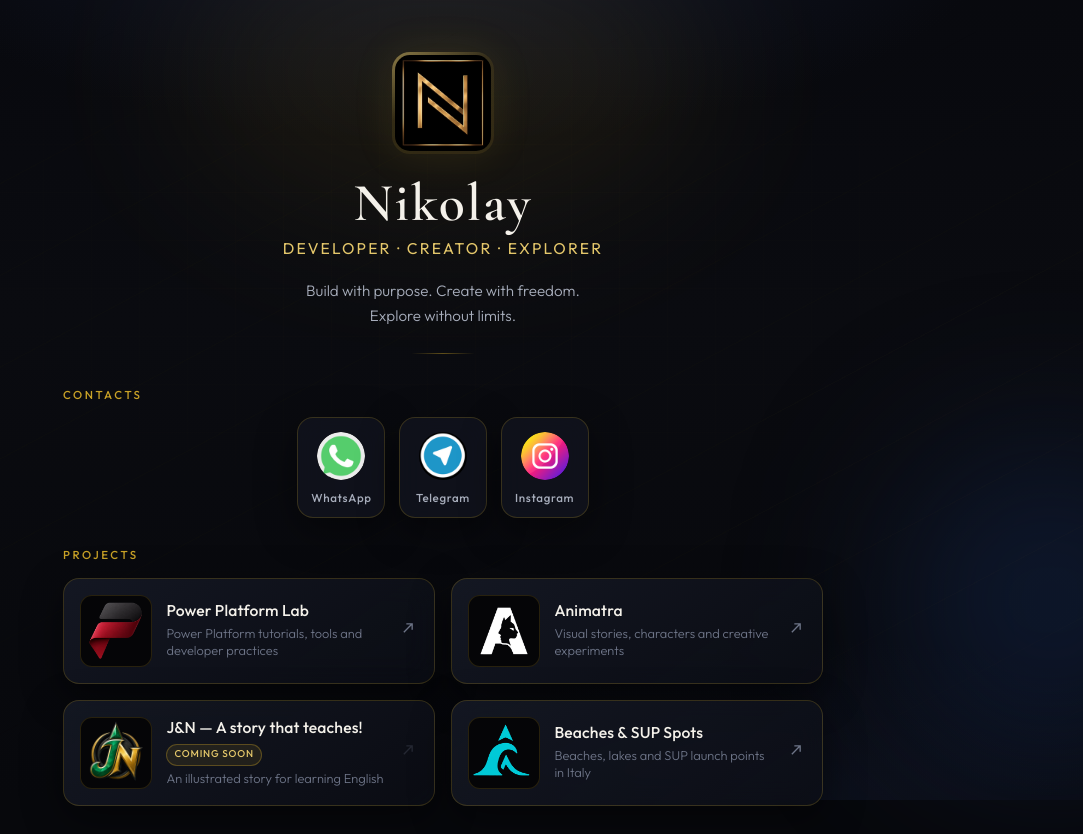
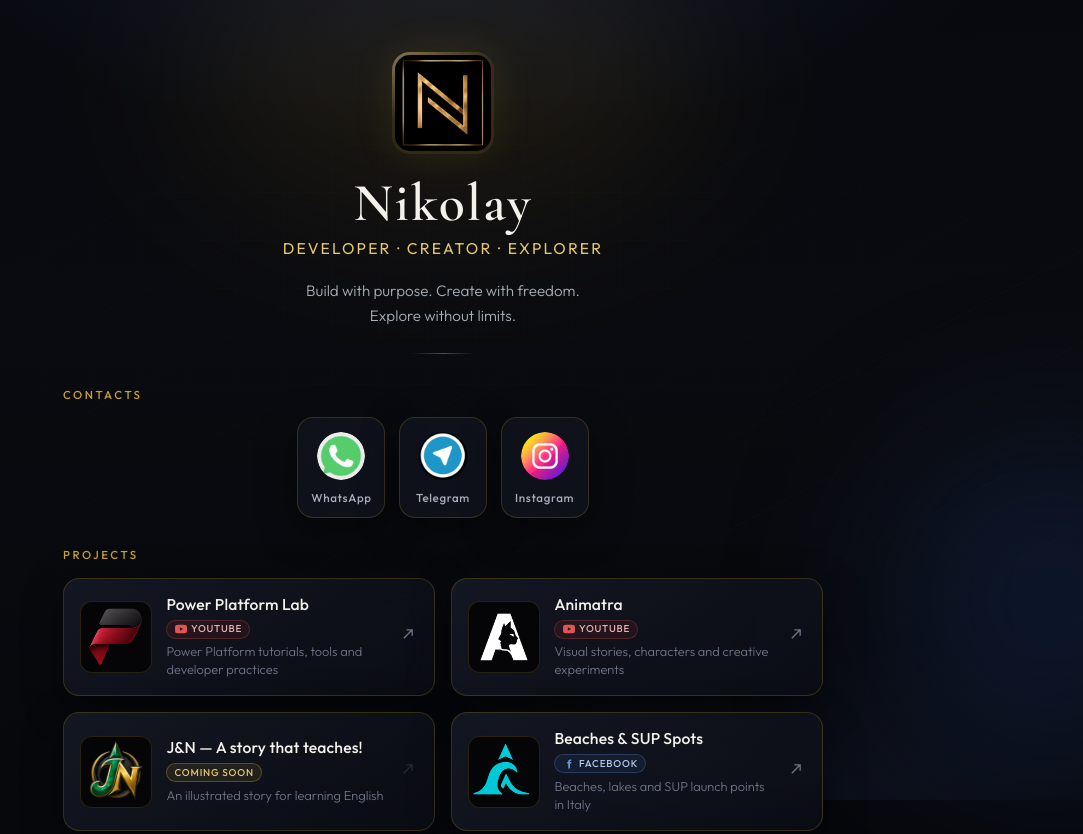
Before and after one commit to kartsevnik/nikotine.me, a plain HTML site: page index.html in a window 1280 px wide. Shown: the top 834 px of the page, without its empty margins (197-1280 px from the left). Drawn offline with nearby package versions, Linux system fonts and the light colour scheme.

Commit message:
Show platform badges under project titles.
Clarify YouTube and Facebook destinations with consistent badges next to Coming soon.

```diff
--- a/css/styles.css
+++ b/css/styles.css
@@ -543,10 +543,10 @@ a {
 
 .project-card__title-row {
   display: flex;
-  flex-wrap: wrap;
-  align-items: center;
-  gap: 0.4rem 0.55rem;
-  margin-bottom: 0.25rem;
+  flex-direction: column;
+  align-items: flex-start;
+  gap: 0.35rem;
+  margin-bottom: 0.3rem;
 }
 
 .project-card__title {
@@ -558,9 +558,17 @@ a {
   color: var(--text);
 }
 
+.project-card__badges {
+  display: flex;
+  flex-wrap: wrap;
+  align-items: center;
+  gap: 0.35rem;
+}
+
 .project-card__badge {
   display: inline-flex;
   align-items: center;
+  gap: 0.28rem;
   padding: 0.15rem 0.45rem;
   border-radius: 999px;
   border: 1px solid var(--gold-soft);
@@ -571,6 +579,32 @@ a {
   text-transform: uppercase;
   color: var(--gold-bright);
   white-space: nowrap;
+  line-height: 1.2;
+}
+
+.project-card__badge-icon {
+  display: inline-flex;
+  color: var(--gold);
+}
+
+.project-card__badge--youtube {
+  border-color: rgba(201, 80, 80, 0.28);
+  background: rgba(180, 40, 40, 0.12);
+  color: #e8b4b4;
+}
+
+.project-card__badge--youtube .project-card__badge-icon {
+  color: #e25555;
+}
+
+.project-card__badge--facebook {
+  border-color: rgba(90, 130, 200, 0.3);
+  background: rgba(50, 90, 160, 0.14);
+  color: #b8c8e8;
+}
+
+.project-card__badge--facebook .project-card__badge-icon {
+  color: #6a9adf;
 }
 
 .project-card__desc {
--- a/js/config.js
+++ b/js/config.js
@@ -44,6 +44,7 @@ window.siteConfig = {
       description: "Power Platform tutorials, tools and developer practices",
       url: "https://www.youtube.com/@PowerPlatformLaba", // POWER_PLATFORM_LAB_URL
       image: "assets/projects/power-platform-lab.png",
+      destination: "YouTube",
       comingSoon: false,
     },
     {
@@ -52,6 +53,7 @@ window.siteConfig = {
       description: "Visual stories, characters and creative experiments",
       url: "https://www.youtube.com/@animatra_official", // ANIMATRA_URL
       image: "assets/projects/animatra.png",
+      destination: "YouTube",
       comingSoon: false,
     },
     {
@@ -68,6 +70,7 @@ window.siteConfig = {
       description: "Beaches, lakes and SUP launch points in Italy",
       url: "https://www.facebook.com/groups/2184496025727612", // FACEBOOK_GROUP_URL
       image: "assets/projects/facebook-beaches.png",
+      destination: "Facebook",
       comingSoon: false,
     },
   ],
--- a/js/main.js
+++ b/js/main.js
@@ -32,6 +32,37 @@
       img.remove();
       parent.prepend(createPlaceholder(title, placeholderClass));
     });
+  }
+
+  const destinationIcons = {
+    YouTube:
+      '<svg viewBox="0 0 24 24" width="12" height="12" aria-hidden="true"><path fill="currentColor" d="M23.5 6.2a3 3 0 0 0-2.1-2.1C19.5 3.5 12 3.5 12 3.5s-7.5 0-9.4.6A3 3 0 0 0 .5 6.2 31.5 31.5 0 0 0 0 12a31.5 31.5 0 0 0 .5 5.8 3 3 0 0 0 2.1 2.1c1.9.6 9.4.6 9.4.6s7.5 0 9.4-.6a3 3 0 0 0 2.1-2.1A31.5 31.5 0 0 0 24 12a31.5 31.5 0 0 0-.5-5.8zM9.75 15.5v-7l6.5 3.5-6.5 3.5z"/></svg>',
+    Facebook:
+      '<svg viewBox="0 0 24 24" width="12" height="12" aria-hidden="true"><path fill="currentColor" d="M14 8.2V6.6c0-.7.1-1.1 1.1-1.1H16.5V3h-2.3C11.5 3 10.5 4.6 10.5 6.9v1.3H8.5V11h2v10h3.5V11h2.4l.4-2.8H14z"/></svg>',
+  };
+
+  function createDestinationBadge(destination) {
+    if (!destination) return null;
+
+    const badge = document.createElement("span");
+    badge.className =
+      "project-card__badge project-card__badge--" +
+      destination.toLowerCase().replace(/\s+/g, "-");
+
+    const iconHtml = destinationIcons[destination];
+    if (iconHtml) {
+      const icon = document.createElement("span");
+      icon.className = "project-card__badge-icon";
+      icon.setAttribute("aria-hidden", "true");
+      icon.innerHTML = iconHtml;
+      badge.appendChild(icon);
+    }
+
+    const label = document.createElement("span");
+    label.textContent = destination;
+    badge.appendChild(label);
+
+    return badge;
   }
 
   function renderContacts() {
@@ -95,7 +126,10 @@
         card.rel = "noopener noreferrer";
         card.setAttribute(
           "aria-label",
-          project.title + " — open project"
+          project.title +
+            (project.destination
+              ? " — open on " + project.destination
+              : " — open project")
         );
       } else {
         card.setAttribute("aria-disabled", "true");
@@ -129,11 +163,23 @@
       title.textContent = project.title;
       titleRow.appendChild(title);
 
+      const badges = document.createElement("div");
+      badges.className = "project-card__badges";
+
       if (comingSoon) {
         const badge = document.createElement("span");
         badge.className = "project-card__badge";
         badge.textContent = "Coming soon";
-        titleRow.appendChild(badge);
+        badges.appendChild(badge);
+      }
+
+      const destBadge = createDestinationBadge(project.destination);
+      if (destBadge) {
+        badges.appendChild(destBadge);
+      }
+
+      if (badges.childNodes.length) {
+        titleRow.appendChild(badges);
       }
 
       const description = document.createElement("p");
```
